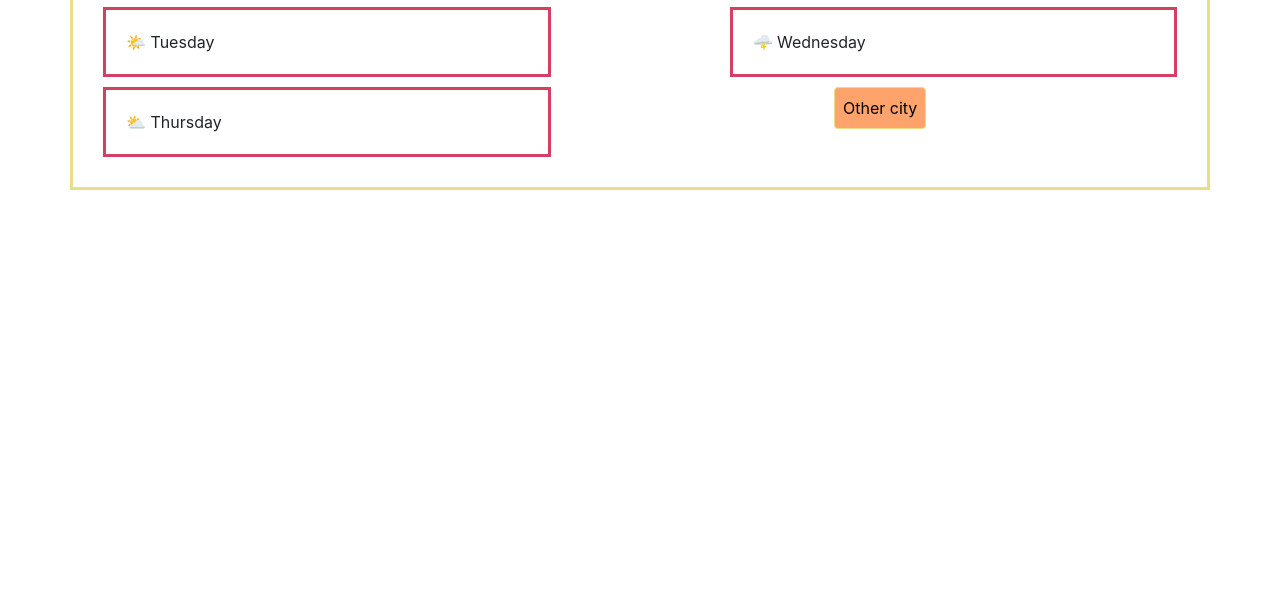
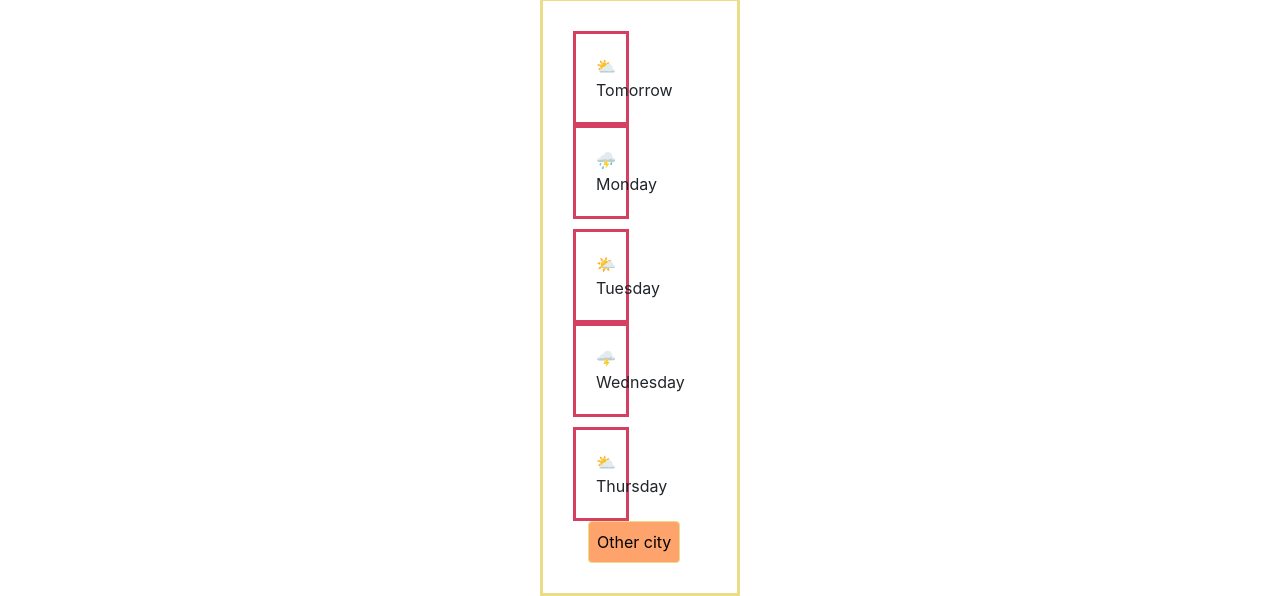
Before and after one commit to Noelia-Parra/wheather, a website built with Parcel: page index.html in a window 1280 px wide. Shown: the part 244-840 px from the top of the page. Before the commit the page ends 800 px from the top, so only its background shows below. Built offline with nearby package versions, Linux system fonts and the light colour scheme; no server answers.

Commit message:
Update style.css

```diff
--- a/style.css
+++ b/style.css
@@ -33,5 +33,7 @@ hr {
 }
 
 .cont {
-  display: block;
+    display: block;
+  margin: 0 auto;
+  width: 200px;
 }
```
